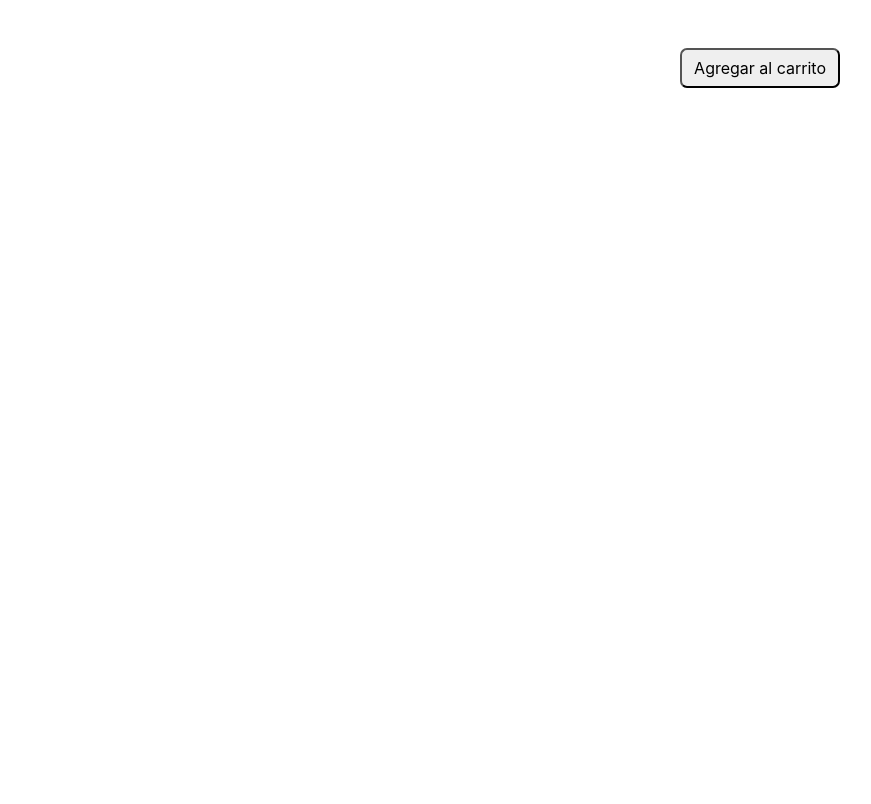
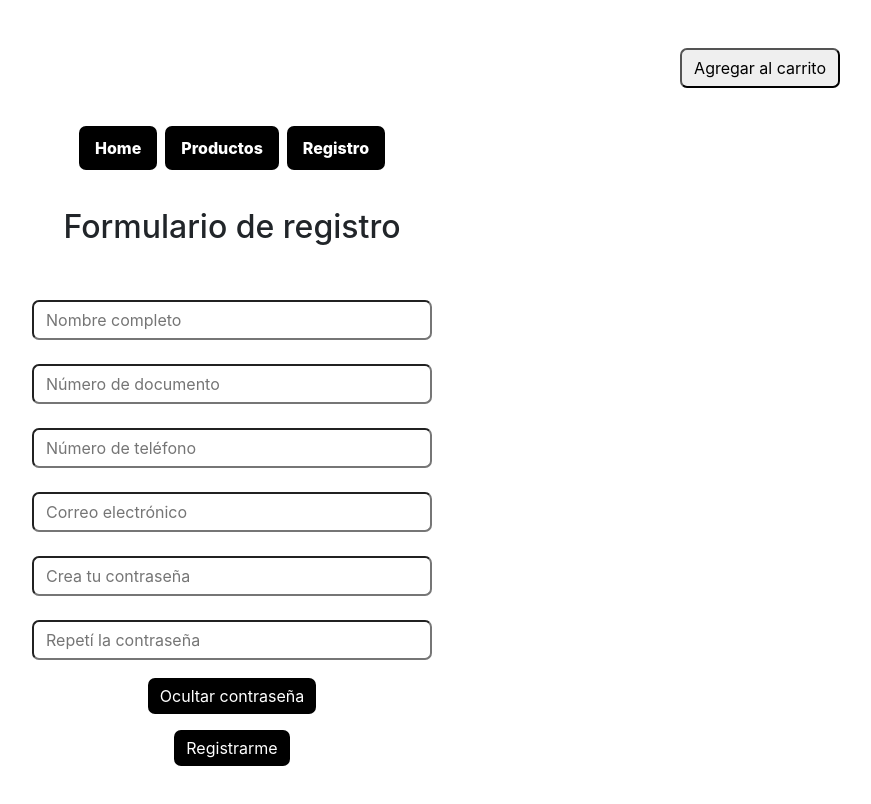
Before and after one commit to eugenia1984/React-StarCoding, a React (Create React App) app in the folder my-first-app/: page /registro in a window 1280 px wide. Before the commit this address had no page. Shown: the top 804 px of the page, without its empty margins (408-1279 px from the left). Built offline with nearby package versions, Linux system fonts and the light colour scheme.

Commit message:
sigo con formularios

```diff
--- a/my-first-app/src/App.jsx
+++ b/my-first-app/src/App.jsx
@@ -20,7 +20,7 @@ function App() {
           <Route path="/" element={<HomeContainer />} />
           <Route path="/productos" element={<ProductsContainer />} />
           <Route path="/productos/:busqueda" element={<ProductsContainer />} />
-          <Route path="/contacto" element={<RegisterContainer />} />
+          <Route path="/registro" element={<RegisterContainer />} />
         </Routes>
       </EcommerceProvider>
     </div>
--- /dev/null
+++ b/my-first-app/src/components/error/Error.jsx
@@ -0,0 +1,12 @@
+import React from "react";
+import "./style.css";
+
+const Error = ({ text }) => {
+  return (
+    <div>
+      <p>{text}</p>
+    </div>
+  );
+};
+
+export default Error;
--- /dev/null
+++ b/my-first-app/src/components/error/style.css
@@ -0,0 +1,4 @@
+p {
+  color: red;
+  font-weight: 800;
+}
--- a/my-first-app/src/components/form/FormRegister.jsx
+++ b/my-first-app/src/components/form/FormRegister.jsx
@@ -1,58 +1,116 @@
-import React from "react";
+import React, { useState } from "react";
 import { Formik } from "formik";
-import * as Yup from "yup";
 import { RegisterSchema } from "./schema/registerSchema";
 import { FORM_REGISTER } from "../../international";
+import "./style.css";
+import Error from "../error/Error";
 
 const FormRegister = () => {
+  const [visible, setVisible] = useState(true);
 
   return (
+    <div className="container mb-5 mt-2">
       <Formik
-      initialValues={{ name: "", id: "", phone: "", email: "", password: "" }}
-      validationSchema={ RegisterSchema }
+        initialValues={{
+          name: "",
+          id: "",
+          phone: "",
+          email: "",
+          password: "",
+          repeatPassword: "",
+        }}
+        validationSchema={RegisterSchema}
+        /*validateOnBlur */
+        onSubmit={(values) => console.log(values)}
+        validateOnSubmit
       >
-      {({ handleBlur, handleChange, handleSubmit, values, errors }) => {
-        <>
+        {({
+          handleBlur,
+          handleChange,
+          handleSubmit,
+          values,
+          errors,
+          touched,
+        }) => (
+          <form onSubmit={handleSubmit}>
+            <div className="form-input">
               <input
                 placeholder="Nombre completo"
                 name="name"
+                onChange={handleChange("name")}
+                /* onBlur={handleBlur("name")} */
                 value={values.name}
-            onChange={handleChange("name")}
               />
-          { errors.name && <p>{errors.name}</p>}
+              {touched.name && errors.name && <Error text={errors.name} />}
+            </div>
+            <div className="form-input">
               <input
                 placeholder="Número de documento"
                 name="id"
+                onChange={handleChange("id")}
+                /* onBlur={handleBlur("id")} */
                 value={values.id}
-            onChange={handleChange("id")}
               />
-          { errors.id && <p>{errors.id}</p>}
+              {touched.id && errors.id && <Error text={errors.id} />}
+            </div>
+            <div className="form-input">
               <input
                 placeholder="Número de teléfono"
                 name="phone"
+                onChange={handleChange("phone")}
+                /* onBlur={handleBlur("phone")} */
                 value={values.phone}
-            onChange={handleChange("phone")}
               />
-          { errors.phone && <p>{errors.phone}</p>}
+              {touched.phone && errors.phone && <Error text={errors.phone} />}
+            </div>
+            <div className="form-input">
               <input
                 placeholder="Correo electrónico"
                 name="email"
+                onChange={handleChange("email")}
+                /* onBlur={handleBlur("email")} */
                 value={values.email}
-            onChange={handleChange("email")}
               />
-          { errors.email && <p>{errors.email}</p>}
+              {touched.email && errors.email && <Error text={errors.email} />}
+            </div>
+            <div className="form-input">
               <input
                 placeholder="Crea tu contraseña"
                 name="password"
-            value={values.password}
                 type="password"
                 onChange={handleChange("password")}
+                /* onBlur={handleBlur("password")} */
+                value={values.password}
               />
-          { errors.password && <p>{errors.password}</p>}
-          <button>{FORM_REGISTER.btnTxt}</button>
-        </>;
-      }}
+              {touched.password && errors.password && (
+                <Error text={errors.password} />
+              )}
+            </div>
+            <div className="form-input">
+              <input
+                placeholder="Repetí la contraseña"
+                name="repeatPassword"
+                type={visible ? "text" : "password"}
+                onChange={handleChange("repeatPassword")}
+                /* onBlur={handleBlur("repeatPassword")} */
+                value={values.repeatPassword}
+              />
+              {touched.repeatPassword && errors.repeatPassword && (
+                <Error text={errors.repeatPassword} />
+              )}
+            </div>
+            <div>
+              <button  className="btn-hide-show" onClick={() => setVisible(!visible)}>
+                {visible ? "Ocultar contraseña" : "Mostrar contraseña"}
+              </button>
+            </div>
+            <div className="btn-register">
+              <button type="submit">{FORM_REGISTER.btnTxt}</button>
+            </div>
+          </form>
+        )}
       </Formik>
+    </div>
   );
 };
 
--- a/my-first-app/src/components/form/schema/registerSchema.jsx
+++ b/my-first-app/src/components/form/schema/registerSchema.jsx
@@ -2,11 +2,24 @@ import * as Yup from "yup";
 import { YUP_MESSAGE } from ".././../../international";
 
 export const RegisterSchema = Yup.object().shape({
-  name: Yup.string().required(YUP_MESSAGE.nameRq),
-  id: Yup.number().required(YUP_MESSAGE.idRq),
-  phone: Yup.number().required(YUP_MESSAGE.phoneRq),
+  name: Yup.string()
+    .required(YUP_MESSAGE.nameRq)
+    .matches(/^[a-zA-Z ]*$/, YUP_MESSAGE.nameOnlyLetters),
+  id: Yup.number()
+    .required(YUP_MESSAGE.idRq)
+    .typeError(YUP_MESSAGE.idTypeError)
+    .min(2000000, YUP_MESSAGE.idMin)
+    .max(60000000, YUP_MESSAGE.idMax),
+  phone: Yup.number()
+    .required(YUP_MESSAGE.phoneRq)
+    .typeError(YUP_MESSAGE.phoneTypeError),
   email: Yup.string()
     .email(YUP_MESSAGE.emailFormat)
     .required(YUP_MESSAGE.emailRq),
-  password: Yup.string().required(YUP_MESSAGE.passwordRq),
+  password: Yup.string()
+    .required(YUP_MESSAGE.passwordRq)
+    .min(8, YUP_MESSAGE.passwordMin),
+  repeatPassword: Yup.string()
+    .required(YUP_MESSAGE.passwordRq)
+    .oneOf([Yup.ref("password")], YUP_MESSAGE.passwordNotMatch),
 });
--- /dev/null
+++ b/my-first-app/src/components/form/style.css
@@ -0,0 +1,49 @@
+.form-input {
+  display: flex;
+  flex-direction: column;
+  flex-wrap: wrap;
+  align-content: center;
+  justify-content: center;
+  align-items: center;
+  width: 90%;
+  margin: 12px auto;
+}
+
+.form-input input {
+  padding: 6px 12px;
+  border-radius: 7px;
+  -webkit-border-radius: 7px;
+  -moz-border-radius: 7px;
+  -ms-border-radius: 7px;
+  -o-border-radius: 7px;
+  margin: 6px auto;
+  width: 260px;
+}
+
+@media screen and (min-width: 576px) {
+  .form-input input {
+    width: 400px;
+  }
+}
+
+.btn-register,
+button.btn-hide-show {
+  padding: 1rem;
+}
+
+.btn-register button,
+button.btn-hide-show  {
+  background-color: black;
+  color: white;
+  border: none;
+  border-radius: 7px;
+  padding: 6px 12px;
+  -webkit-border-radius: 7px;
+  -moz-border-radius: 7px;
+  -ms-border-radius: 7px;
+  -o-border-radius: 7px;
+}
+
+.btn-register button:hover {
+  background-color: gray;
+}
--- a/my-first-app/src/components/title/Title.jsx
+++ b/my-first-app/src/components/title/Title.jsx
@@ -2,7 +2,7 @@ import React from "react";
 
 const Title = ({ text }) => {
   return (
-    <div className="my-m-5">
+    <div className="my-5">
       <h2>{text}</h2>
     </div>
   );
--- a/my-first-app/src/international.js
+++ b/my-first-app/src/international.js
@@ -26,8 +26,8 @@ export const NAVBAR = [
     text: "Productos",
   },
   {
-    to: "/contacto",
-    text: "Contacto",
+    to: "/registro",
+    text: "Registro",
   },
 ];
 
@@ -36,7 +36,7 @@ export const BTN_ADD_PRODUCT = {
 };
 
 export const REGISTER = {
-  title: "Formulario"
+  title: "Formulario de registro"
 }
 
 export const FORM_REGISTER = {
@@ -45,10 +45,16 @@ export const FORM_REGISTER = {
 
 export const YUP_MESSAGE = {
   nameRq: "El nombre es obligatorio",
-  idRq: "El id es obligatorio",
+  nameOnlyLetters: "Solo acepta letras",
+  idRq: "El DNI es obligatorio",
+  idTypeError: "Solo acepta números",
+  idMin: "El documento debe ser mayor a 2 millones",
+  idMax: "El documento debe ser menor a 60 millones",
   phoneRq: "El teléfono es obligatorio",
+  phoneTypeError: "Solo acepta números",
   emailRq: "El correo electrónico es obligatorio",
   emailFormat: "El correo electrónico debe tener un @ y un .",
-  passwordRq: "La contraseña es obligatoria"
+  passwordRq: "La contraseña es obligatoria",
+  passwordNotMatch: "Las contraseñas no coinciden"
 
 }
```
Also changed, not shown: 1 other file (tests, documents, lock files or other folders). Lines whose indentation alone changed are shown as unchanged.
